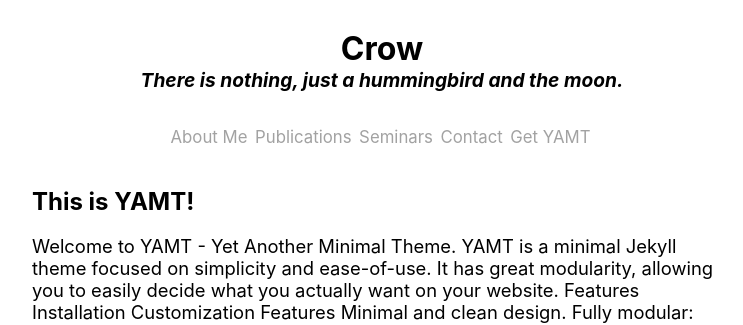
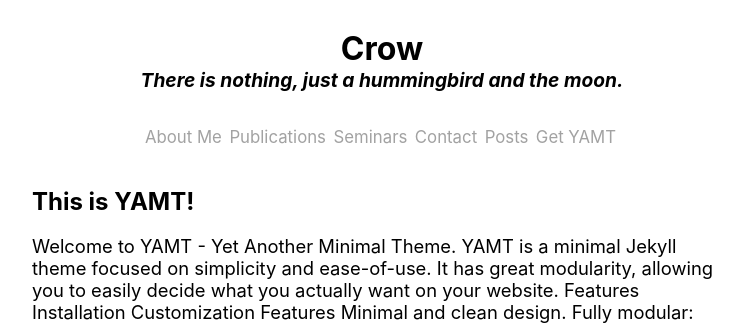
Before and after one commit to ICOTRT2024/Crow-Moon.github.io, a Jekyll site: the page built from index.html, in a window 1280 px wide. Shown: the top 325 px of the page, without its empty margins (258-1001 px from the left). Built offline with Jekyll 4.4.1, drawn with Linux system fonts in a browser that asks for light colours; nearby versions of some CDN libraries; the list of posts is cut into pages by our own code.

```diff
--- a/_data/pages.yml
+++ b/_data/pages.yml
@@ -3,4 +3,5 @@ pages:
   - {name: 'Publications', url: 'publications.html'}
   - {name: 'Seminars', url: 'seminar.html'}
   - {name: 'Contact', url: 'contact.html'}
+  - {name: 'Posts', url:'post.html'}
   - {name: 'Get YAMT', url: 'https://github.com/PandaSekh/Jekyll-YAMT'}
```
